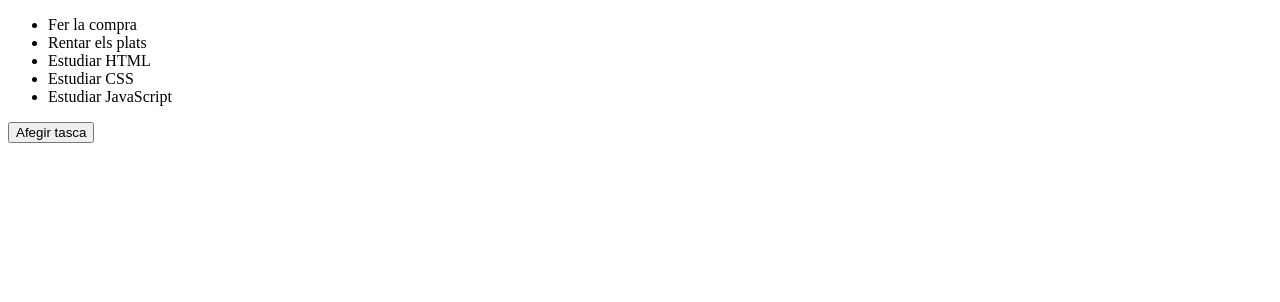
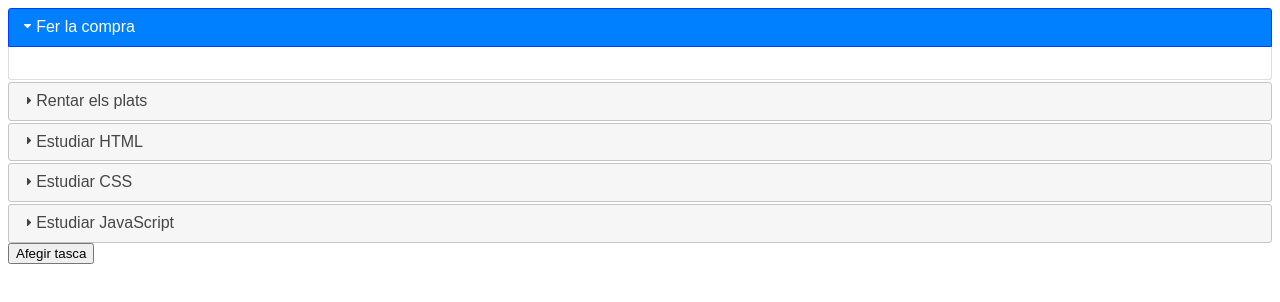
Before and after one commit to Ivandsi/TaskLists---AWS2, a website: page www/index.html in a window 1280 px wide. Drawn offline with nearby package versions, Linux system fonts and the light colour scheme.

Commit message:
Añadido que las tareas esten en un Accordion y se añadan correctamente

```diff
--- a/www/index.html
+++ b/www/index.html
@@ -13,13 +13,28 @@
 </head>
 
 <body>
-    <ul id="tasks">
-        <li>Fer la compra</li>
-        <li>Rentar els plats</li>
-        <li>Estudiar HTML</li>
-        <li>Estudiar CSS</li>
-        <li>Estudiar JavaScript</li>
-    </ul>
+    <div id="accordion">
+        <h3>Fer la compra</h3>
+        <div>
+
+        </div>
+        <h3>Rentar els plats</h3>
+        <div>
+
+        </div>
+        <h3>Estudiar HTML</h3>
+        <div>
+
+        </div>
+        <h3>Estudiar CSS</h3>
+        <div>
+
+        </div>
+        <h3>Estudiar JavaScript</h3>
+        <div>
+
+        </div>
+    </div>
     <button id="btn_addTask">Afegir tasca</button>
 
     <div id="dialog" title="Afegir tasca" style="display:none;">
--- a/www/js/index.js
+++ b/www/js/index.js
@@ -28,6 +28,10 @@
 //     document.getElementById('deviceready').classList.add('ready');
 // }
 
+$(function () {
+    $("#accordion").accordion();
+});
+
 $(document).ready(function () {
     $("#dialog").dialog({
         autoOpen: false,
@@ -36,9 +40,11 @@ $(document).ready(function () {
             "Afegir": function () {
                 var taskName = $("#taskName").val();
                 // creem element jQuery
-                var newTaskElement = $("<li>" + taskName + "</li>");
+                var newTaskElement = $("<h3>" + taskName + "</h3>\n" +
+                    "<div>\n" + "</div>");
                 // l'afegim a una llista de la nostra pàgina
-                $("ul#tasks").append(newTaskElement);
+                $("#accordion").append(newTaskElement);
+                $("#accordion").accordion("refresh");
                 $("#taskName").val("");
                 $(this).dialog("close");
             },
```
